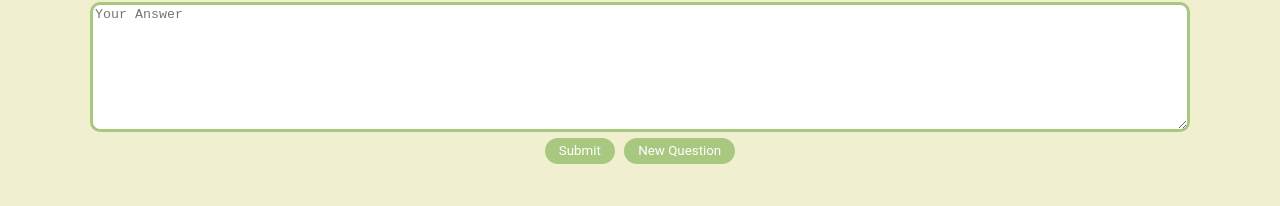
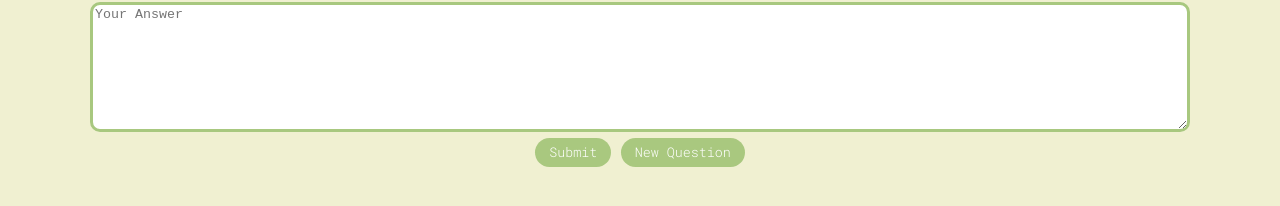
Before and after one commit to jacobkagon/garden-frontend, a Next.js app: page /workbook in a window 1280 px wide. Shown: the part 238-444 px from the top of the page. Built offline with nearby package versions, Linux system fonts and the light colour scheme; no server answers.

Commit message:
changed workbook submit btn font

```diff
--- a/components/Workbook/Workbook.module.css
+++ b/components/Workbook/Workbook.module.css
@@ -107,7 +107,7 @@ font-weight: bold;
     border: none;
     color: white;
     font-weight: 400;
-    font-family: 'Roboto', sans-serif;
+    font-family: 'Roboto Mono' ;
 }
 
 .btn:hover {
```
